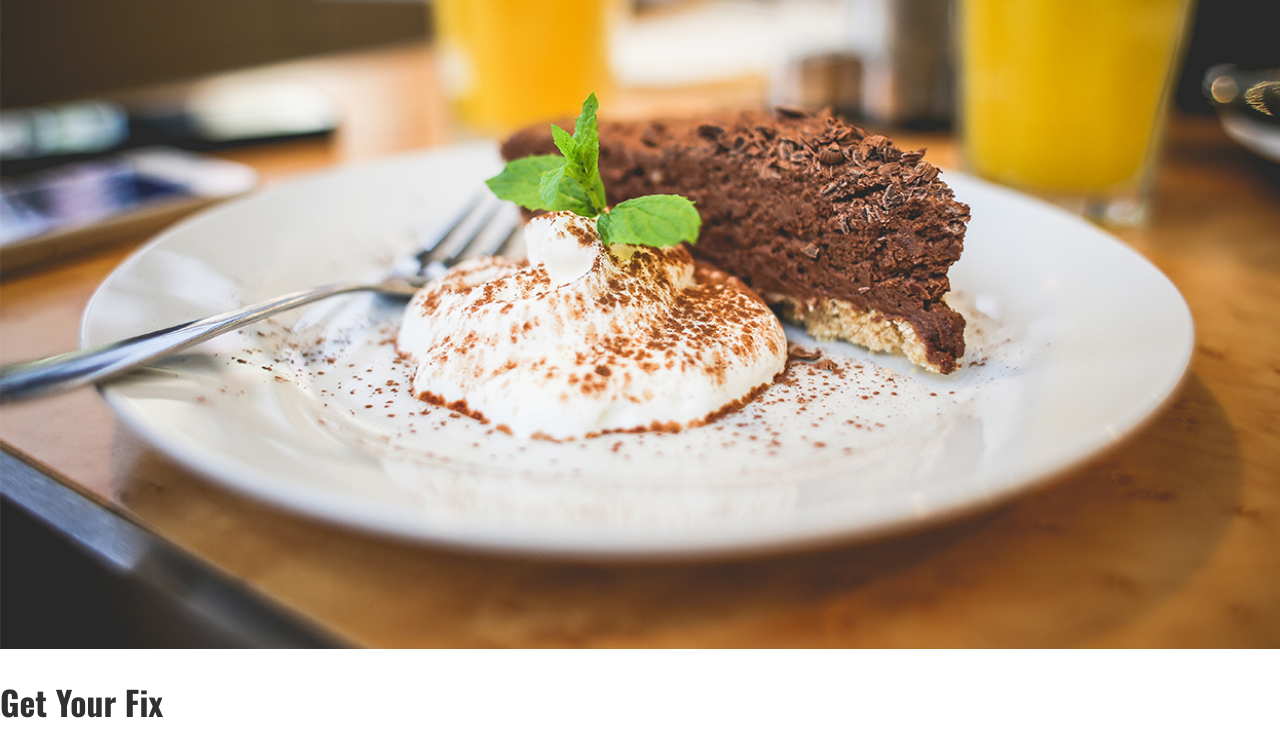
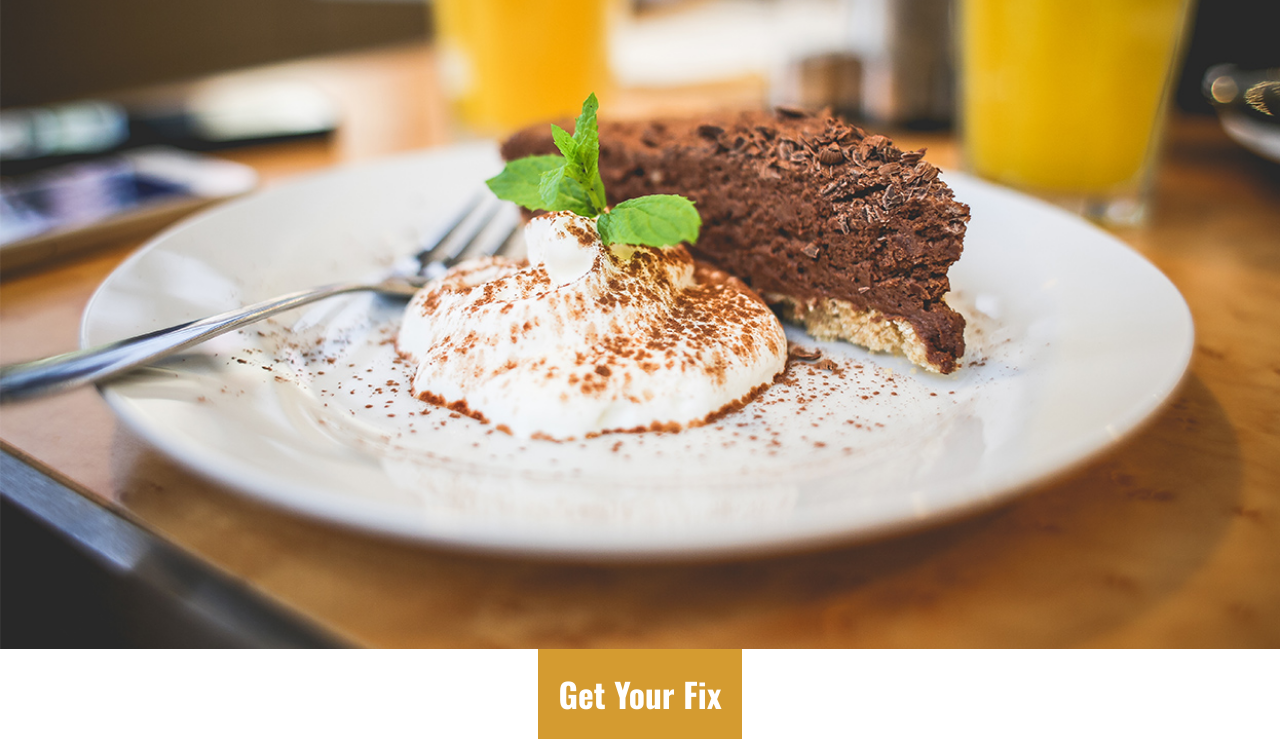
Before and after one commit to n3rdgir1/cg_project_2, a plain HTML site: page index.html in a window 1280 px wide. Shown: the part 182-934 px from the top of the page. Drawn offline with nearby package versions, Linux system fonts and the light colour scheme.

Commit message:
title style

```diff
--- a/assets/css/main.css
+++ b/assets/css/main.css
@@ -90,6 +90,17 @@ nav * {
   height: 831px;
 }
 
+.title {
+  text-align: center;
+}
+.title  h1{
+  color: white;
+  background-color: #d49b30;
+  display: inline-block;
+  padding: 20px;
+  margin: 0;
+}
+
 footer {
   background-color: #be5f27;
 }
--- a/index.html
+++ b/index.html
@@ -16,8 +16,11 @@
     </nav>
     <div class=splash>
     </div>
+    <div class=title>
+      <h1>Get Your Fix</h1>
+    </div>
     <article>
-      <h1>Get Your Fix</h1>
+      <div class="about even">
         <p>
           No matter your cake craving, Fix has the sweet solution
           just for you. Made from scratch daily by our talented bakers.
@@ -30,7 +33,8 @@
         <p>
           <a>Learn more about Fix</a>
         </p>
-      <div class=cakes>
+      </div>
+      <div class="cakes even">
         <img src='assets/images/fix-index-cakeicon.png' alt=''>
         <span>Lemon Cake</span>
         <span>Toasted Almond</span>
```
Lines whose indentation alone changed are shown as unchanged.
